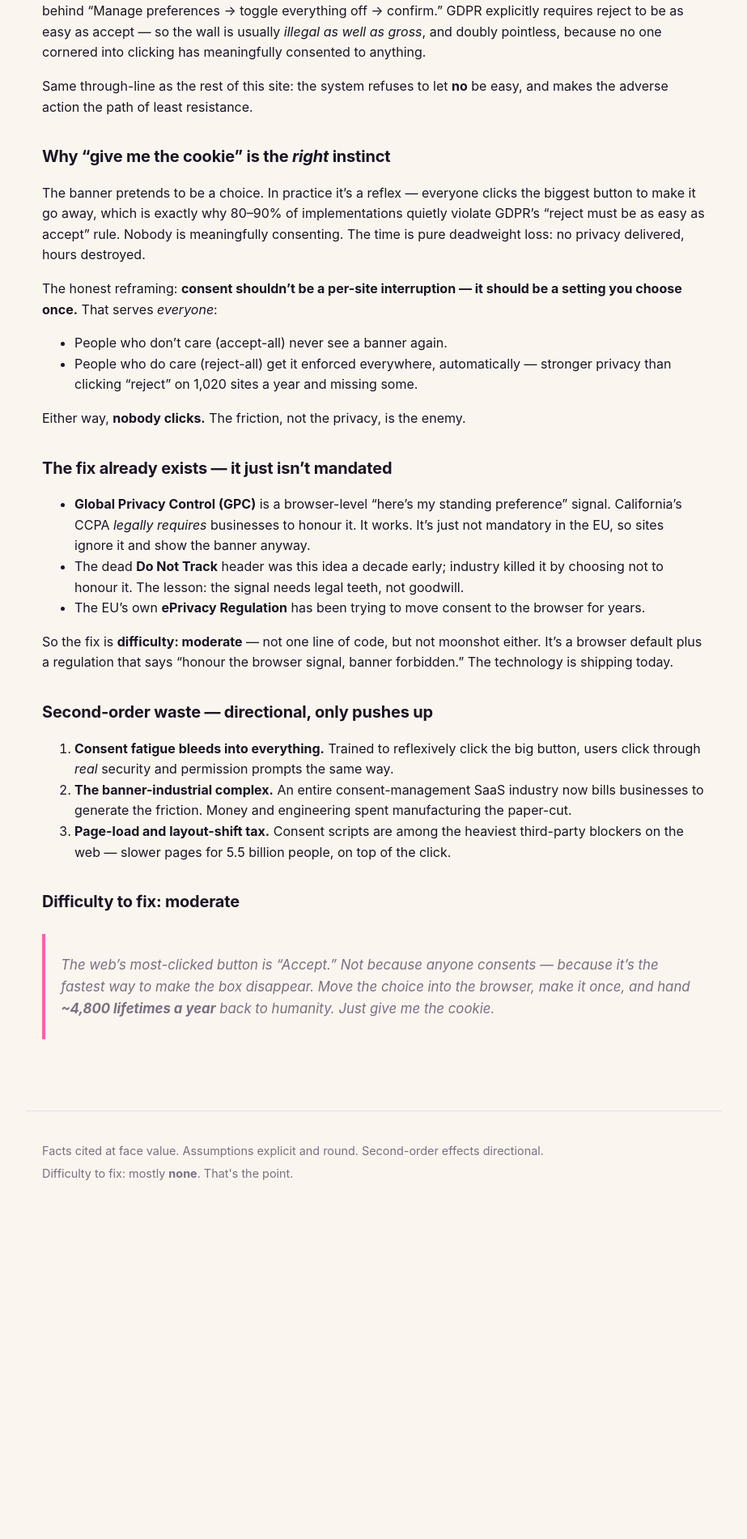
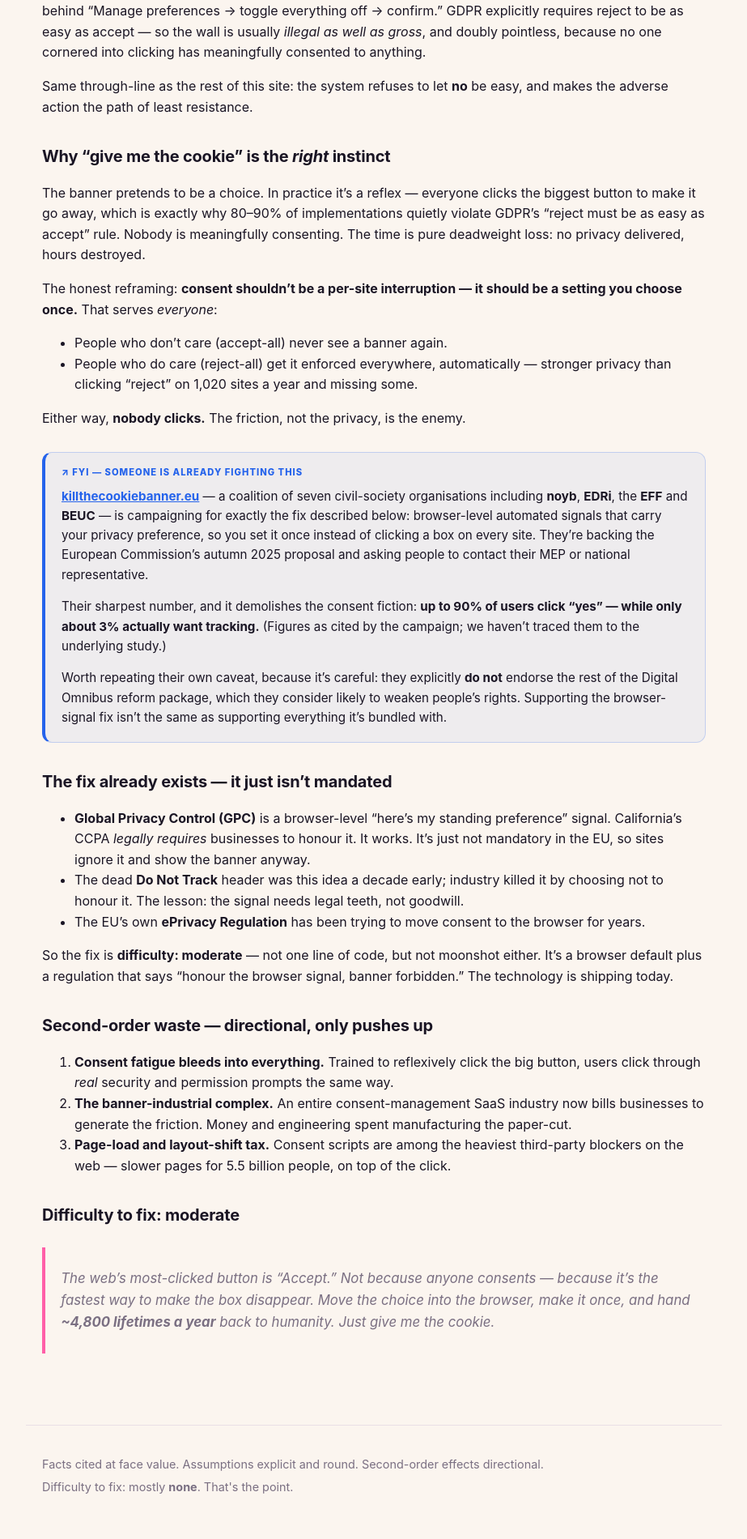
Before and after one commit to PlanetaryCouncil/ux, a Jekyll site: the page built from _cases/003-cookie-consent-banners.md, in a window 1280 px wide. Shown: the part 2533-4433 px from the top of the page at 81% size, without its empty margins (178-1101 px from the left). Built offline with Jekyll 4.4.1, drawn with Linux system fonts in a browser that asks for light colours; before the commit the page ends 4046 px from its top, so only the background shows below that.

Commit message:
Case 003: link the killthecookiebanner.eu campaign
Add an FYI info box (new .info style, blue, light/dark aware) pointing to the
noyb/EDRi/EFF/BEUC coalition campaigning for exactly the fix case 003 proposes:
browser-level automated privacy signals, set once instead of per-site.

Carries their 90%-click-yes vs ~3%-actually-want-tracking figure, attributed to
the campaign and flagged as not independently traced to the underlying study.
Also reproduces their own caveat: they do not endorse the wider Digital Omnibus
package, only the browser-signal fix.

Co-Authored-By: Claude Opus 4.8 <noreply@anthropic.com>

```diff
--- a/_cases/003-cookie-consent-banners.md
+++ b/_cases/003-cookie-consent-banners.md
@@ -109,6 +109,22 @@ you choose once.** That serves *everyone*:
 
 Either way, **nobody clicks.** The friction, not the privacy, is the enemy.
 
+<div class="info" markdown="1">
+**[killthecookiebanner.eu](https://killthecookiebanner.eu/)** — a coalition of seven civil-society
+organisations including **noyb**, **EDRi**, the **EFF** and **BEUC** — is campaigning for exactly the
+fix described below: browser-level automated signals that carry your privacy preference, so you set it
+once instead of clicking a box on every site. They're backing the European Commission's autumn 2025
+proposal and asking people to contact their MEP or national representative.
+
+Their sharpest number, and it demolishes the consent fiction: **up to 90% of users click "yes" — while
+only about 3% actually want tracking.** (Figures as cited by the campaign; we haven't traced them to
+the underlying study.)
+
+Worth repeating their own caveat, because it's careful: they explicitly **do not** endorse the rest of
+the Digital Omnibus reform package, which they consider likely to weaken people's rights. Supporting
+the browser-signal fix isn't the same as supporting everything it's bundled with.
+</div>
+
 ## The fix already exists — it just isn't mandated
 
 - **Global Privacy Control (GPC)** is a browser-level "here's my standing preference" signal.
--- a/assets/style.css
+++ b/assets/style.css
@@ -172,6 +172,26 @@ table.data thead .mid { color: var(--pink); }
 .callout { background: rgba(230,0,126,.06); border: 1px solid rgba(230,0,126,.18); border-radius: 12px; padding: 1rem 1.25rem; margin: 1.5rem 0; }
 .callout strong { color: var(--pink); }
 
+/* ---------- FYI / info box ---------- */
+.info {
+  background: rgba(37,99,235,.06); border: 1px solid rgba(37,99,235,.22);
+  border-left: 4px solid #2563eb; border-radius: 12px;
+  padding: 1rem 1.25rem 1.1rem; margin: 1.75rem 0;
+}
+.info::before {
+  content: "↗ FYI — SOMEONE IS ALREADY FIGHTING THIS";
+  display: block; font-size: .7rem; font-weight: 800; letter-spacing: .09em;
+  color: #2563eb; margin-bottom: .5rem;
+}
+.info > :first-of-type { margin-top: 0; }
+.info > :last-child { margin-bottom: 0; }
+.info p, .info li { font-size: .95rem; }
+.info a { color: #2563eb; text-decoration: underline; }
+@media (prefers-color-scheme: dark) {
+  .info { background: rgba(96,165,250,.08); border-color: rgba(96,165,250,.28); border-left-color: #60a5fa; }
+  .info::before, .info a { color: #60a5fa; }
+}
+
 /* ---------- TODO / unresolved marker ---------- */
 .todo {
   background: var(--warn-bg); border: 1px solid var(--warn-line);
```
